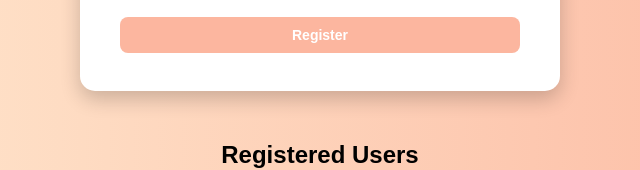
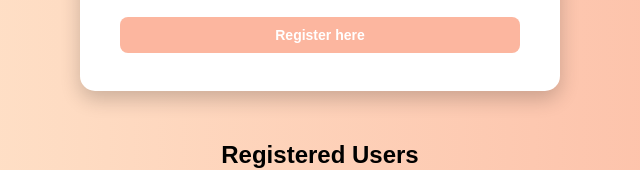
Before and after one commit to AARTHIsm-project/cors, a website: page frontend/index.html in a window 1280 px wide. Shown: the part 808-978 px from the top of the page, 320-960 px from the left. Drawn offline with Linux system fonts and the light colour scheme; no server answers.

Commit message:
poll scm

```diff
--- a/frontend/index.html
+++ b/frontend/index.html
@@ -119,7 +119,7 @@
             <label for="address">Address</label>
             <textarea id="address" rows="3" placeholder="Enter address" required></textarea>
 
-            <button type="submit">Register</button>
+            <button type="submit">Register here</button>
         </form>
     </div>
 
```
Also changed, not shown: 1 other file.
